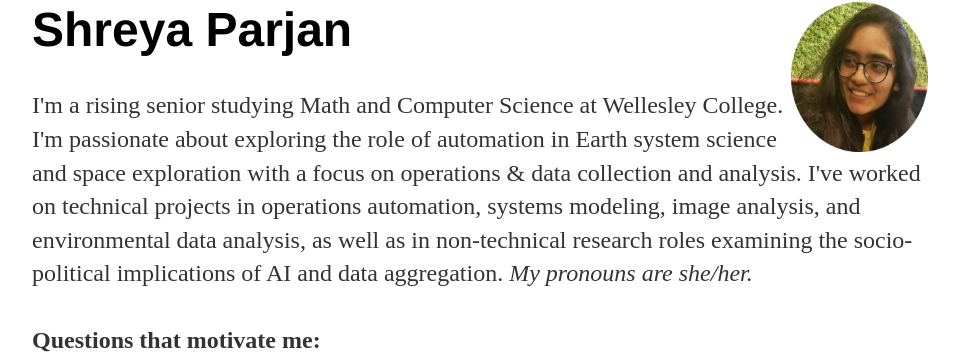
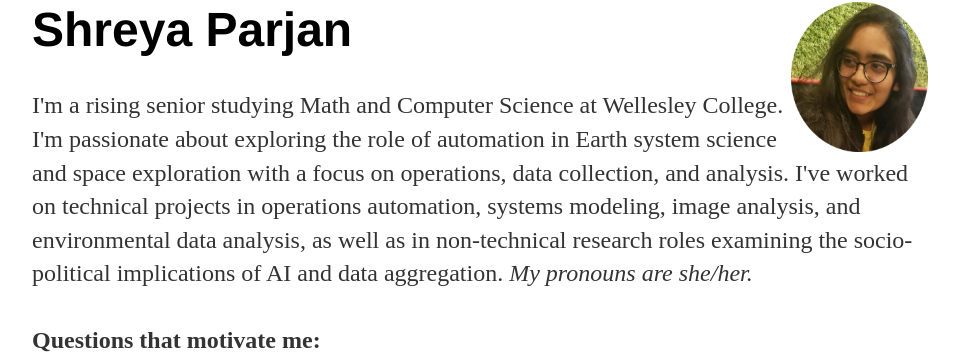
Before and after one commit to sparjan/site, a Jekyll site: the page built from index.html, in a window 1280 px wide. Shown: the part 108-463 px from the top of the page, without its empty margins (160-1119 px from the left). Built offline with Jekyll 4.4.1, drawn with Linux system fonts in a browser that asks for light colours.

```diff
--- a/index.html
+++ b/index.html
@@ -4,7 +4,7 @@ title: Shreya Parjan
 ---
 <div class="blurb">
 	<h1>Shreya Parjan <img src="Pics/sp-casual-circ.png" width="137" height="150" alt="sparjan" style="float:right;" /></h1>
-	<p>I'm a rising senior studying Math and Computer Science at Wellesley College. I'm passionate about exploring the role of automation in Earth system science and space exploration with a focus on operations & data collection and analysis.
+	<p>I'm a rising senior studying Math and Computer Science at Wellesley College. I'm passionate about exploring the role of automation in Earth system science and space exploration with a focus on operations, data collection, and analysis.
 		I've worked on technical projects in operations automation, systems modeling, image analysis, and environmental data analysis, as well as in non-technical research roles examining the socio-political implications of AI and data aggregation.
 		<em>My pronouns are she/her.</em>
 	<br>
```
